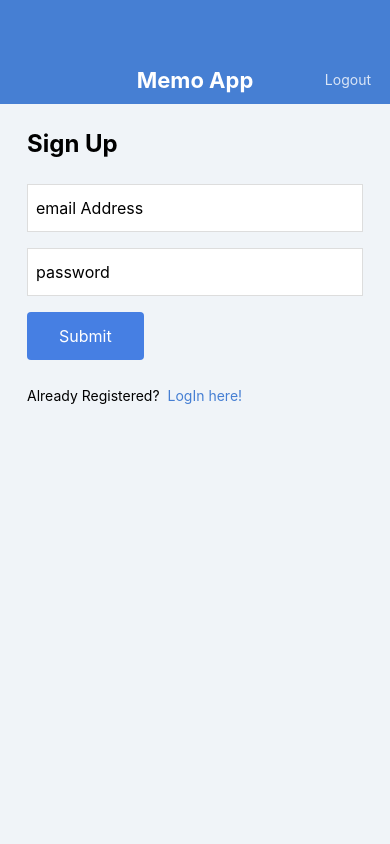
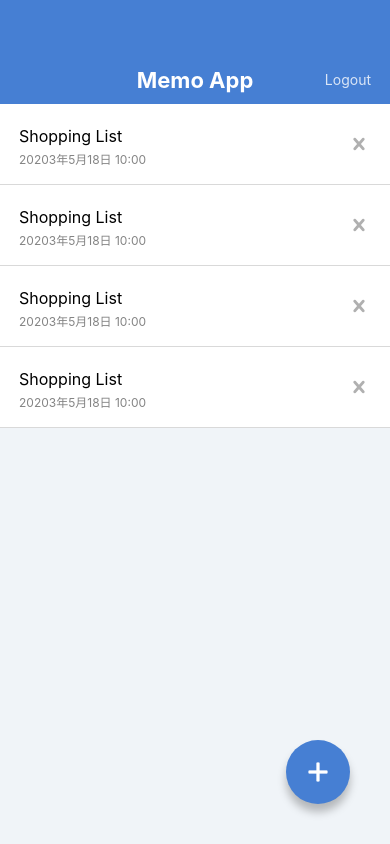
Before and after one commit to fujitakeito/MemoApp, a React Native app: screen / in a window 390 px wide. Built offline with nearby package versions, Linux system fonts and the light colour scheme.

Commit message:
Make components touchable

```diff
--- a/App.jsx
+++ b/App.jsx
@@ -7,6 +7,6 @@
 
 export default function App() {
   return (
-    <SignUpScreen/>
+    <MemoListScreen/>
   );
 }
--- a/src/components/Button.jsx
+++ b/src/components/Button.jsx
@@ -1,19 +1,23 @@
-import { StyleSheet, Text, View } from 'react-native'
+import { StyleSheet, Text, TouchableOpacity, View } from 'react-native'
 import React from 'react'
-import { string } from 'prop-types'
+import { string, func } from 'prop-types'
 
 export default function Button(props) {
-    const { label } = props;
+    const { label, onPress } = props;
 
     return (
-        <View style={styles.buttonContainer}>
+        <TouchableOpacity style={styles.buttonContainer} onPress={onPress}>
             <Text style={styles.buttonLabel}>{label}</Text>
-        </View>
+        </TouchableOpacity>
     )
 }
 
 Button.propTypes = {
-    label: string.isRequired
+    label: string.isRequired,
+    onPress: func,
+}
+Button.defaultProps = {
+    onPress: null,
 }
 
 const styles = StyleSheet.create({
--- a/src/components/CircleButton.jsx
+++ b/src/components/CircleButton.jsx
@@ -1,26 +1,29 @@
-import { StyleSheet, View } from 'react-native'
+import { StyleSheet, TouchableOpacity, } from 'react-native'
 import React from 'react'
-import { string, shape } from 'prop-types'
+import { string, shape, func } from 'prop-types'
 import { Entypo } from '@expo/vector-icons';
 
 export default function CircleButton(props) {
 
-    const { style, name } = props;
+    const { style, name, onPress } = props;
 
     return (
-        <View style={[styles.circleButton, style]}>
+
+        <TouchableOpacity style={[styles.circleButton, style]} onPress={onPress}>
             <Entypo name={name} size={32} color="white" />
-        </View>
+        </TouchableOpacity>
     )
 }
 
 CircleButton.propTypes = {
     style: shape(),
     name: string.isRequired,
+    onPress: func,
 }
 
 CircleButton.defaultProps = {
     style: null,
+    onPress: null,
 }
 
 const styles = StyleSheet.create({
--- a/src/components/MemoList.jsx
+++ b/src/components/MemoList.jsx
@@ -1,4 +1,4 @@
-import { View, Text, StyleSheet } from 'react-native'
+import { View, Text, StyleSheet, TouchableOpacity } from 'react-native'
 import React from 'react'
 import { Entypo } from '@expo/vector-icons';
 
@@ -11,9 +11,9 @@
                         <Text style={styles.memoListItemTitle}>Shopping List</Text>
                         <Text style={styles.memoListItemDate}>20203年5月18日 10:00</Text>
                     </View>
-                    <View>
+                    <TouchableOpacity>
                         <Entypo name="cross" size={24} color="#b0b0b0" />
-                    </View>
+                    </TouchableOpacity>
                 </View>
 
                 <View style={styles.memoListItem}>
@@ -21,9 +21,9 @@
                         <Text style={styles.memoListItemTitle}>Shopping List</Text>
                         <Text style={styles.memoListItemDate}>20203年5月18日 10:00</Text>
                     </View>
-                    <View>
+                    <TouchableOpacity>
                         <Entypo name="cross" size={24} color="#b0b0b0" />
-                    </View>
+                    </TouchableOpacity>
                 </View>
 
                 <View style={styles.memoListItem}>
@@ -31,9 +31,9 @@
                         <Text style={styles.memoListItemTitle}>Shopping List</Text>
                         <Text style={styles.memoListItemDate}>20203年5月18日 10:00</Text>
                     </View>
-                    <View>
+                    <TouchableOpacity>
                         <Entypo name="cross" size={24} color="#b0b0b0" />
-                    </View>
+                    </TouchableOpacity>
                 </View>
 
                 <View style={styles.memoListItem}>
--- a/src/screens/LogInScreen.jsx
+++ b/src/screens/LogInScreen.jsx
@@ -1,4 +1,4 @@
-import { StyleSheet, Text, TextInput, View } from 'react-native'
+import { StyleSheet, Text, TextInput, View, TouchableOpacity } from 'react-native'
 import React from 'react'
 import AppBar from '../components/AppBar'
 import Button from '../components/Button'
@@ -6,15 +6,17 @@
 export default function LogInScreen() {
     return (
         <View style={styles.container}>
-            <AppBar/>
+            <AppBar />
             <View style={styles.inner}>
                 <Text style={styles.title}>LogIn</Text>
-                <TextInput style={styles.input} value='email Address'/>
-                <TextInput style={styles.input} value='password'/>
-                <Button label='Submit'/>
+                <TextInput style={styles.input} value='email Address' />
+                <TextInput style={styles.input} value='password' />
+                <Button label='Submit' />
                 <View style={styles.footer}>
                     <Text style={styles.footerText}>Not Registered?</Text>
-                    <Text style={styles.footerLink}>Sign up here!</Text>
+                    <TouchableOpacity>
+                        <Text style={styles.footerLink}>Sign up here!</Text>
+                    </TouchableOpacity>
                 </View>
             </View>
         </View>
--- a/src/screens/MemoEditScreen.jsx
+++ b/src/screens/MemoEditScreen.jsx
@@ -1,4 +1,4 @@
-import { StyleSheet, Text, TextInput, View, KeyboardAvoidingView } from 'react-native'
+import { StyleSheet, Text, TextInput, View, KeyboardAvoidingView, } from 'react-native'
 import React from 'react'
 import AppBar from '../components/AppBar'
 import CircleButton from '../components/CircleButton'
--- a/src/screens/SignUpScreen.jsx
+++ b/src/screens/SignUpScreen.jsx
@@ -1,4 +1,4 @@
-import { StyleSheet, Text, TextInput, View } from 'react-native'
+import { StyleSheet, Text, TextInput, TouchableOpacity, View, } from 'react-native'
 import React from 'react'
 import AppBar from '../components/AppBar'
 import Button from '../components/Button'
@@ -6,15 +6,17 @@
 export default function SignUpScreen() {
     return (
         <View style={styles.container}>
-            <AppBar/>
+            <AppBar />
             <View style={styles.inner}>
                 <Text style={styles.title}>Sign Up</Text>
-                <TextInput style={styles.input} value='email Address'/>
-                <TextInput style={styles.input} value='password'/>
-                <Button label='Submit'/>
+                <TextInput style={styles.input} value='email Address' />
+                <TextInput style={styles.input} value='password' />
+                <Button label='Submit' />
                 <View style={styles.footer}>
                     <Text style={styles.footerText}>Already Registered?</Text>
-                    <Text style={styles.footerLink}>LogIn here!</Text>
+                    <TouchableOpacity>
+                        <Text style={styles.footerLink}>LogIn here!</Text>
+                    </TouchableOpacity>
                 </View>
             </View>
         </View>
```
